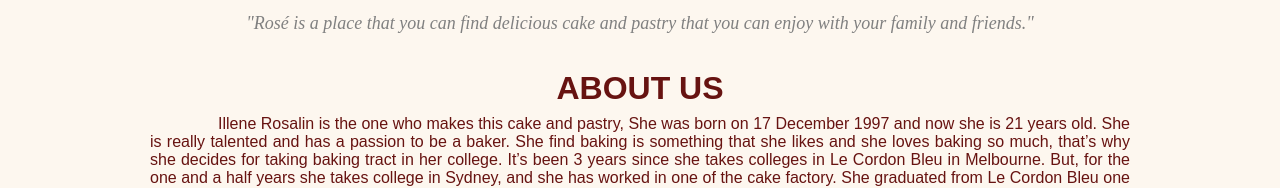
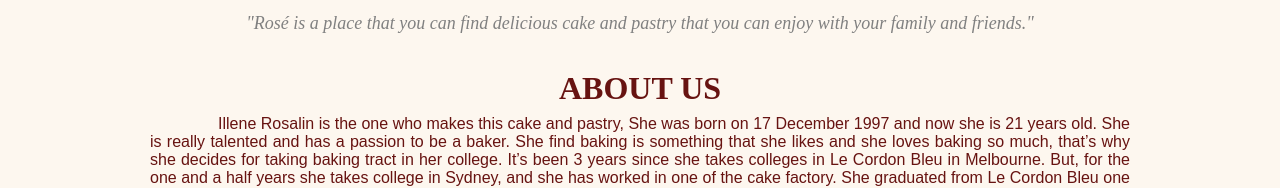
Before and after one commit to andrewwijaya96/Rose-PatiserrieF, a plain HTML site: page about.html in a window 1280 px wide. Shown: the part 641-829 px from the top of the page. Drawn offline with Linux system fonts and the light colour scheme.

Commit message:
Update about.html

```diff
--- a/about.html
+++ b/about.html
@@ -62,7 +62,7 @@
         <div class="kontenabt">
           <br><br>
           <h1 class="judull">"Rosé is a place that you can find delicious cake and pastry that you can enjoy with your family and friends."</h1><br><br>
-          <h1 style="text-align:center; font-family: sans-serif; margin-bottom:8px;">ABOUT US</h1>
+          <h1 style="text-align:center; font-family: serif; margin-bottom:8px;">ABOUT US</h1>
             <p class="paragraf"> &nbsp;&nbsp;&nbsp; Illene Rosalin is the one who makes this cake and pastry, She was born on 17 December 1997 and now she is 21 years old. She is really talented and has a passion to be a baker. She find baking is something that she likes and she loves baking so much, that’s why she decides for taking baking tract in her college. It’s been 3 years since she takes colleges in Le Cordon Bleu in Melbourne. But, for the one and a half years she takes college in Sydney, and she has worked in one of the cake factory. She graduated from Le Cordon Bleu one year ago.
               </p>
             <br><p class="paragraf">
```
